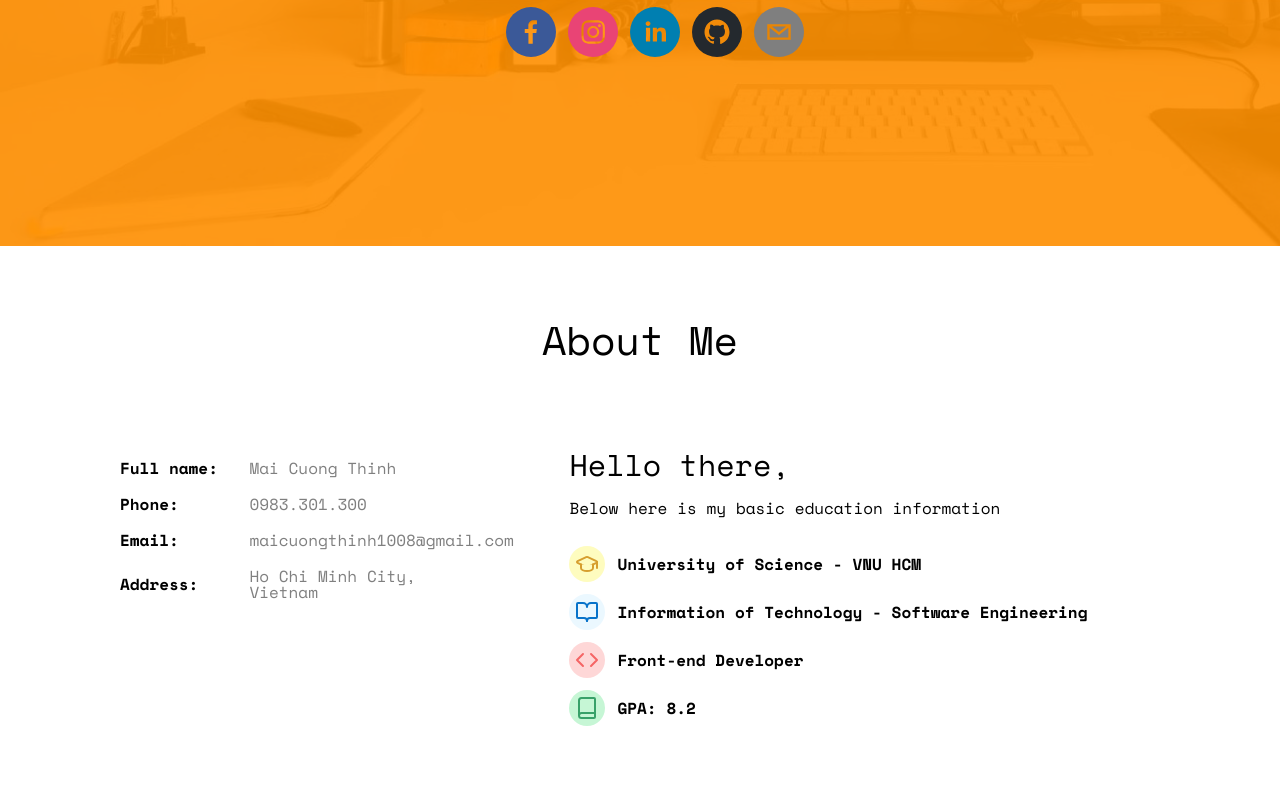
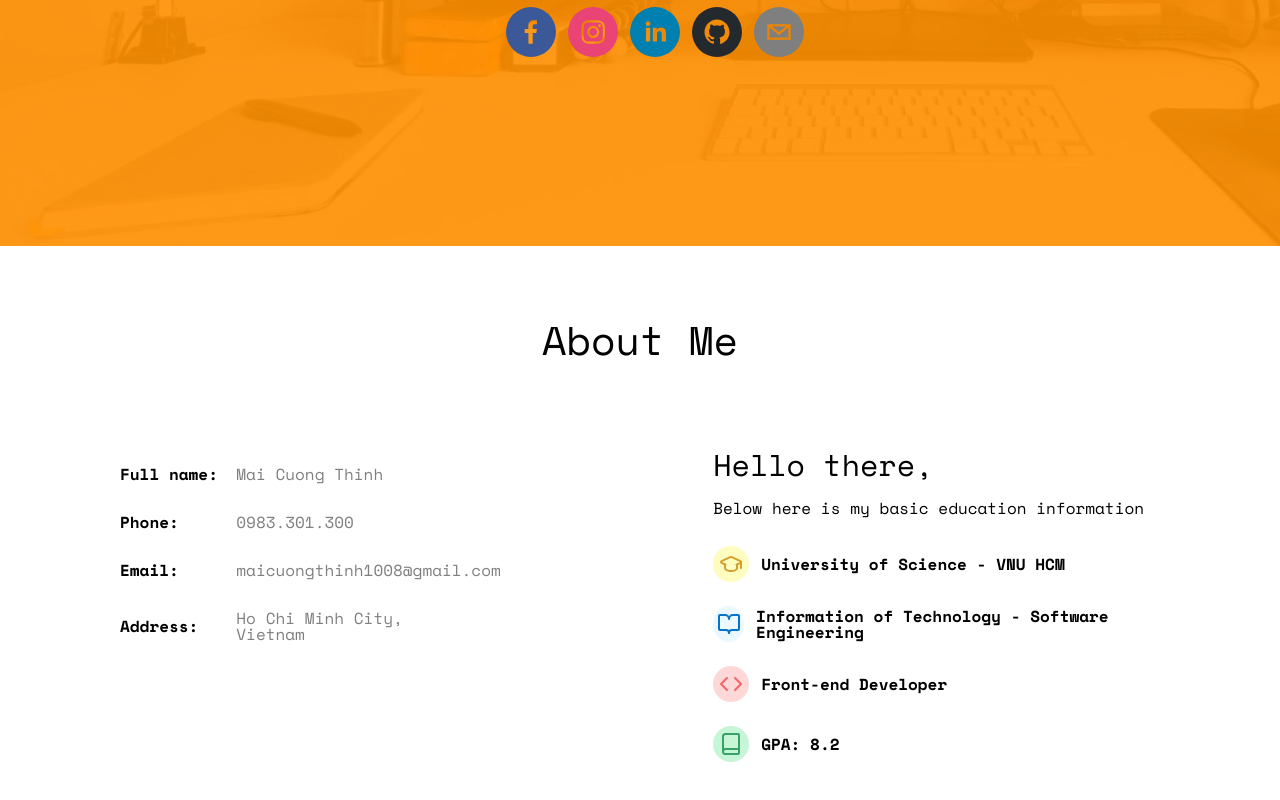
Before and after one commit to michaelthinh/Portfolio-v1.0, a React (Vite) app: page / in a window 1280 px wide. Shown: the part 574-1374 px from the top of the page. Built offline with nearby package versions, Linux system fonts and the light colour scheme.

Commit message:
fix: about me spacing

```diff
--- a/src/shared/components/AboutMe/DescriptionItem/styles.module.css
+++ b/src/shared/components/AboutMe/DescriptionItem/styles.module.css
@@ -2,7 +2,7 @@
     display: flex;
     gap:12px;
     align-items: center;
-    margin-bottom: 12px;
+    margin-bottom: 24px;
 }
 
 .descriptionItem .icon{
--- a/src/shared/components/AboutMe/styles.module.css
+++ b/src/shared/components/AboutMe/styles.module.css
@@ -22,7 +22,8 @@
     margin-left: -15px;
     margin-right: -15px;
     display: flex;
-    gap:60px;
+    gap:240px;
+    justify-content: space-between;
 }
 
 .info{
@@ -41,7 +42,7 @@
 }
 
 .infoList li{
-    padding: 10px 0;
+    padding: 16px 0;
     display: flex;
     align-items: center;
 }
```
